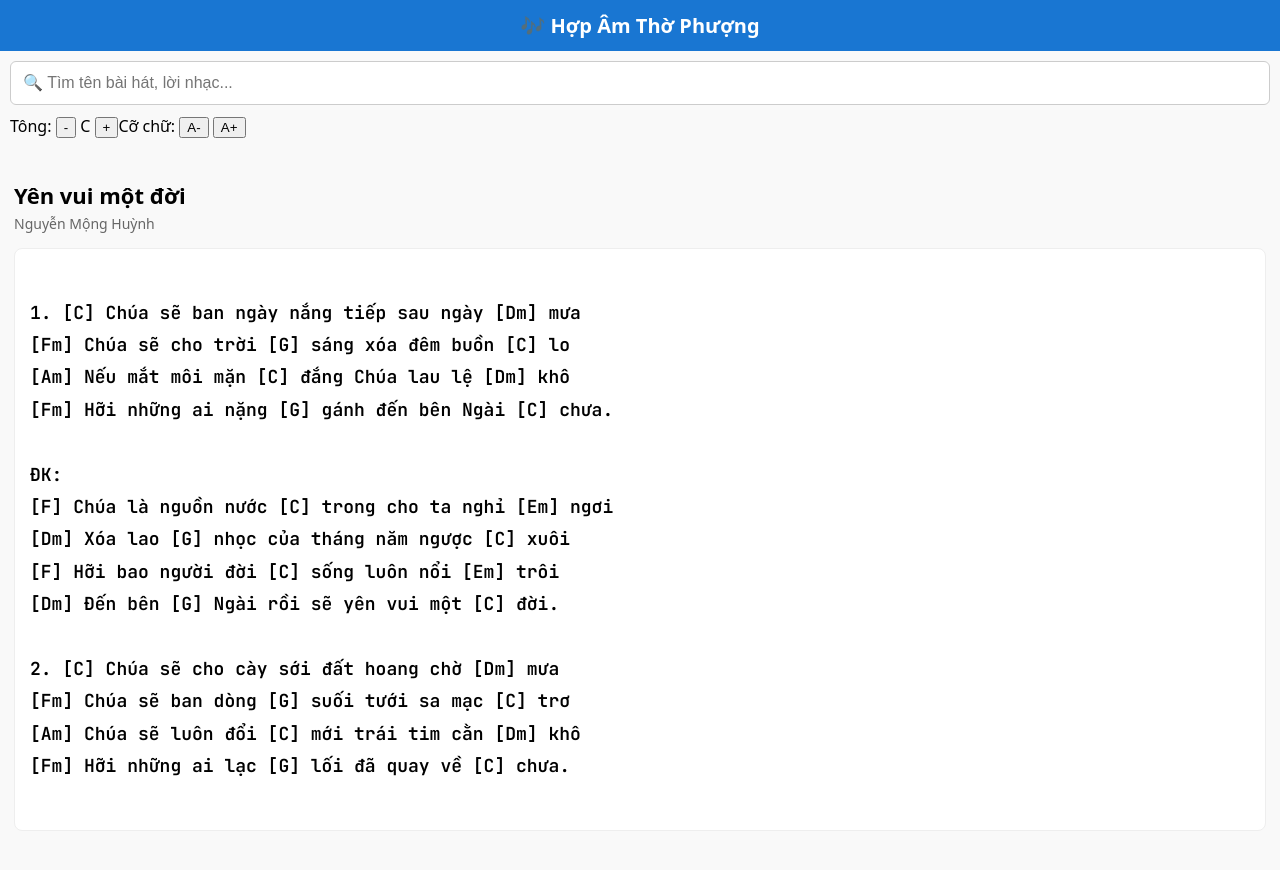
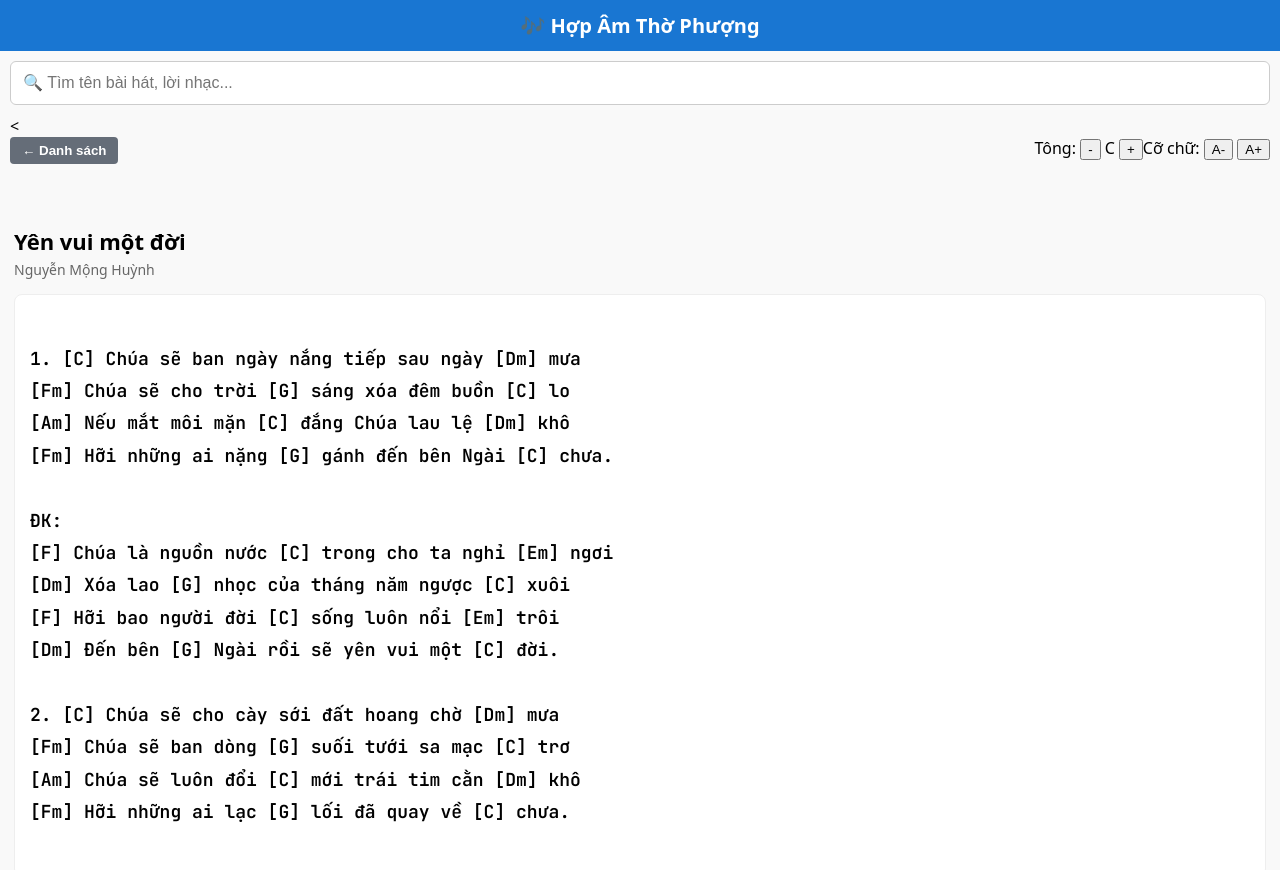
Before and after one commit to anphastar2010/HOPAMTHANHCA, a plain HTML site: page index.html in a window 1280 px wide. Before the commit the page ends 845 px from the top, so only its background shows below. Drawn offline with Linux system fonts and the light colour scheme.

Commit message:
Update index.html

```diff
--- a/index.html
+++ b/index.html
@@ -91,9 +91,11 @@ select, input {
       <div id="searchSuggestions" class="suggestions-list"></div>
   </div>
 
-  <div id="songTools" class="song-tools" style="display: none;">
-      <div class="tool-group">
-          <span>Tông:</span>
+  <<div id="songTools" class="song-tools" style="display: none;">
+  <button onclick="showDirectory()" style="background: #656d78; color: white; border: none; padding: 6px 12px; border-radius: 4px; font-weight: bold; cursor: pointer; margin-right: auto;">← Danh sách</button>
+
+  <div class="tool-group">
+      <span>Tông:</span>
           <button onclick="transpose(-1)">-</button>
           <span id="currentKeyDisplay" class="badge-key">C</span>
           <button onclick="transpose(1)">+</button>
@@ -105,7 +107,8 @@ select, input {
       </div>
   </div>
 </div>
-
+<div id="directoryContainer" class="directory-container" style="padding: 10px;">
+    </div>
 <div id="songDisplay" class="song-display" style="padding: 14px;">
     <h2 id="displayTitle" class="song-title" style="padding:0; margin-bottom:4px;"></h2>
     <div id="displayArtist" class="song-artist" style="padding:0; margin-bottom:15px; color:#666;"></div>
```
